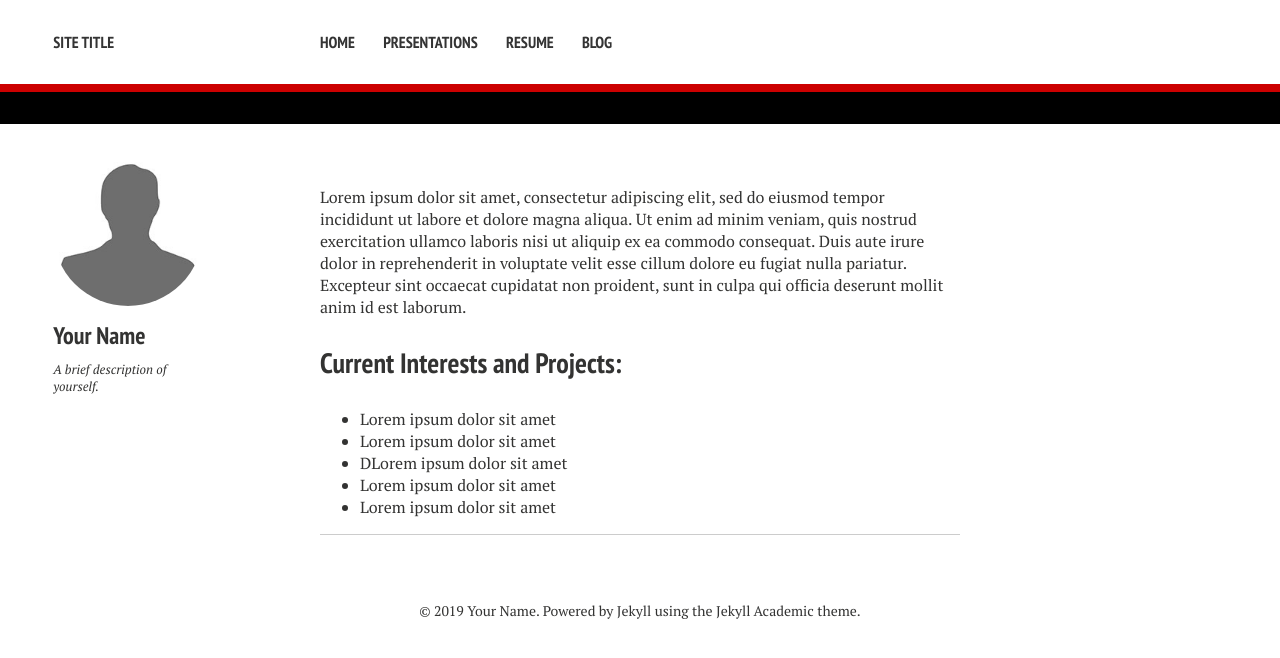
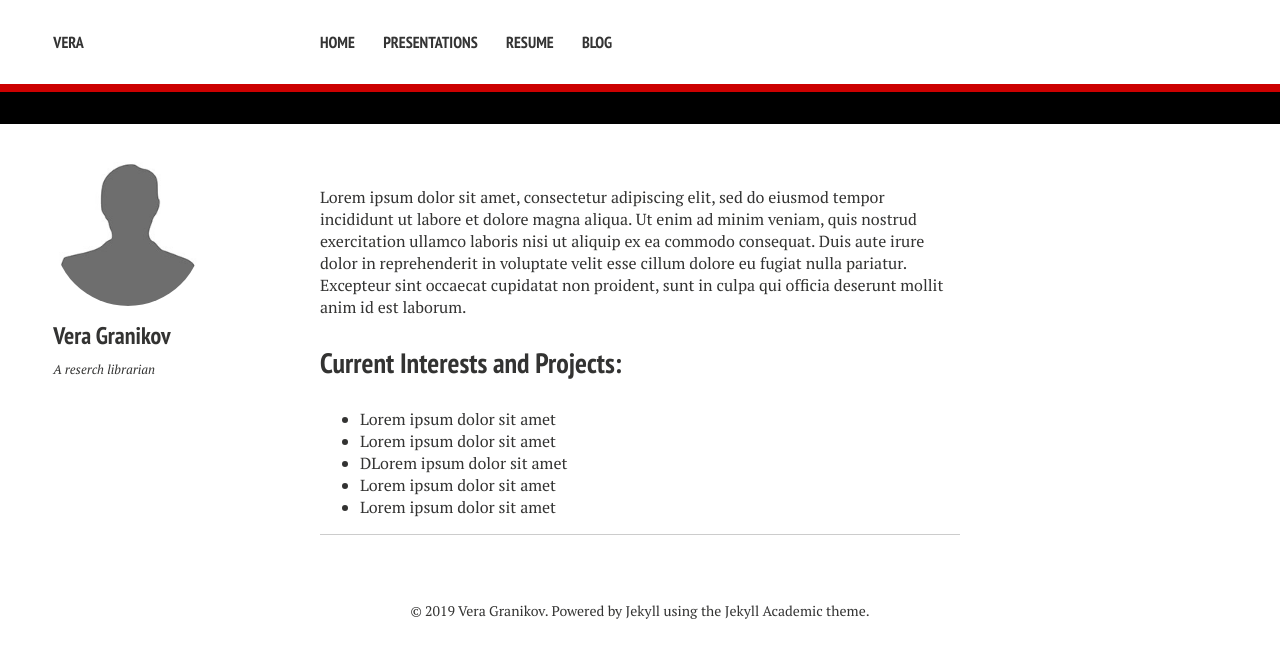
Before and after one commit to veragran/veragran.github.io, a Jekyll site: the page built from index.md, in a window 1280 px wide. Shown: the top 658 px of the page. Built offline with Jekyll 4.4.1, drawn with Linux system fonts in a browser that asks for light colours; nearby versions of some CDN libraries.

Commit message:
test changes

```diff
--- a/_config.yml
+++ b/_config.yml
@@ -1,14 +1,14 @@
 # Site wide configuration
 
-title: Site Title
+title: Vera
 locale: en_US
 logo: # filename of a logo image that has been placed into your images directory
 
 # Enter the following platform usernames if you would like for them to appear on your site.
 owner:
-  name: Your Name
+  name: Vera Granikov
   avatar: bio-photo.jpg
-  bio: "A brief description of yourself."
+  bio: A reserch librarian
   email: #emailaddress
   # Do not include the @ symbol in your Twitter username
   twitter: #username
```
